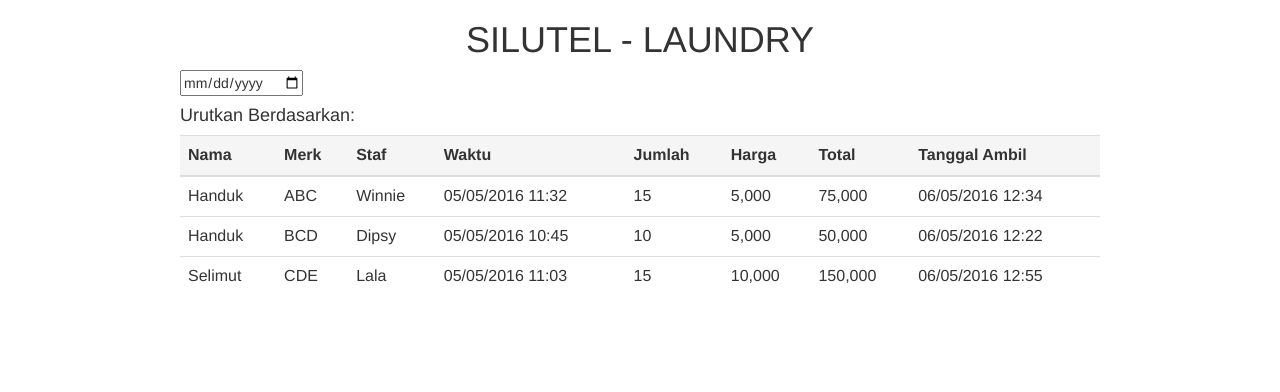
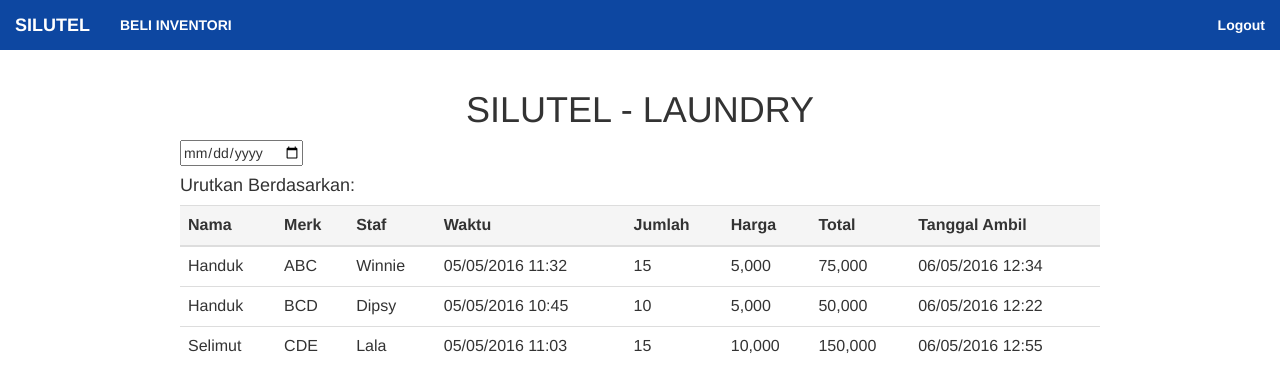
Before and after one commit to grgp/basdat-tk, a PHP site: page /lihat-laundry.html in a window 1280 px wide. Shown: the top 392 px of the page. Run offline with PHP 8.4, Linux system fonts and the light colour scheme; some libraries are stand-ins or nearby versions; some web fonts are replaced.

Commit message:
header change

```diff
--- a/css/theme.css
+++ b/css/theme.css
@@ -5,3 +5,14 @@
 .pushabit {
 	margin-top: 15px;
 }
+
+.navbar {
+	background-color: #0d47a1;
+	border: none;
+	color: white;
+	font-weight: 600;
+}
+
+.navbar a {
+	color: white;
+}
--- a/lihat-inventori.html
+++ b/lihat-inventori.html
@@ -10,7 +10,7 @@
 		<script type="text/javascript" src="bootstrap/js/bootstrap.min.js"></script>
 	</head>
 	<body>
-		<nav class="navbar navbar-inverse navbar-fixed-top">
+		<nav class="navbar navbar-fixed-top">
 			<div class="container-fluid">
 				<div class="navbar-header">
 					<button type="button" class="navbar-toggle collapsed" data-toggle="collapse" data-target="#bs-example-navbar-collapse-1" aria-expanded="false">
--- a/lihat-laundry.html
+++ b/lihat-laundry.html
@@ -13,7 +13,31 @@
 		</script>
 	</head>
 	<body>
-		<div class="container">
+		<nav class="navbar navbar-fixed-top">
+			<div class="container-fluid">
+				<div class="navbar-header">
+					<button type="button" class="navbar-toggle collapsed" data-toggle="collapse" data-target="#bs-example-navbar-collapse-1" aria-expanded="false">
+						<span class="sr-only">Toggle navigation</span>
+						<span class="icon-bar"></span>
+						<span class="icon-bar"></span>
+						<span class="icon-bar"></span>
+					</button>
+					<a class="navbar-brand" href="#">SILUTEL</a>
+				</div>
+
+				<div class="collapse navbar-collapse" id="bs-example-navbar-collapse-1">
+					<ul class="nav navbar-nav">
+						<li class="active"><a>BELI INVENTORI<span class="sr-only">(current)</span></a></li>
+					</ul>
+
+					<ul class="nav navbar-nav navbar-right">
+						<li><a href="logout.php"><span class="glyphicon glyphicon-log-out"></span> Logout</a></li><span class="sr-only">(current)</span></a></li>
+					</ul>
+				</div>
+			</div>
+		</nav>
+
+		<div class="container pushdown">
 			<div class="col-md-10 col-md-offset-1">
 				<table class="table table-hover">
 					<h1 style="text-align:center">SILUTEL - LAUNDRY</h1>
```
Also changed, not shown: pembelian-inventori.html (+26 -2 lines).
